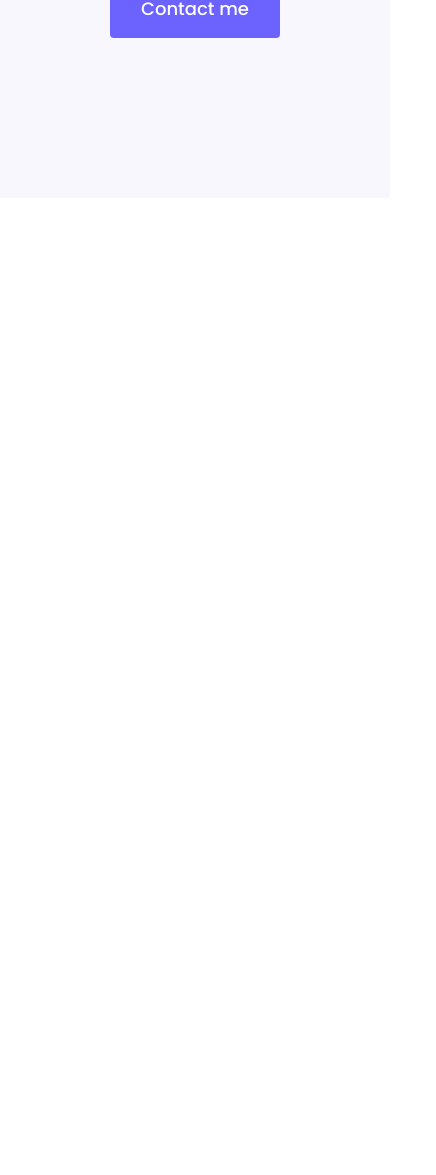
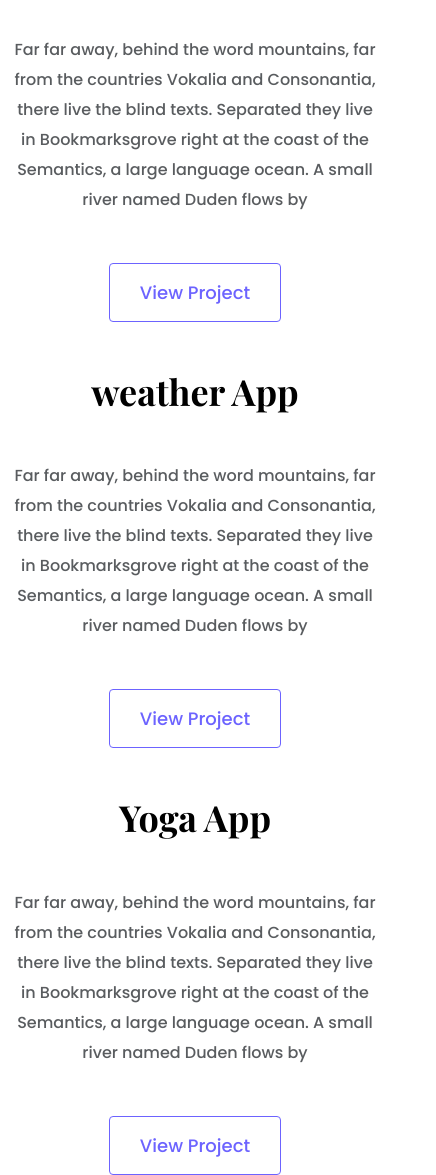
Before and after one commit to Inem19/Portfolio-project, a plain HTML site: page index.html in a window 390 px wide. Shown: the part 733-1908 px from the top of the page, 436 px wide, since content can reach past the window. Before the commit the page ends 931 px from the top, so only its background shows below. Drawn offline with nearby package versions, Linux system fonts and the light colour scheme.

Commit message:
added homepage content design

```diff
--- a/index.html
+++ b/index.html
@@ -30,12 +30,68 @@
   </head>
   <body>
     <div class="hero">
-      <p>👋 Hello, I'm</p>
+      <p>👋 Hello, I am</p>
       <h1>Aniebiet-abasi Akpan</h1>
       <h2 class="mb-5">Front-end developer based in United Kingdom</h2>
       <div>
         <a href="#" class="btn btn-branding">Contact me</a>
       </div>
     </div>
+    <p class="text-center m-5">
+      Featured Project which my best projects be choice to show
+    </p>
+    <div class="container">
+      <div class="row mb-5">
+        <div class="col d-none d-lg-block">
+          <img src="/images/Self-care.png" alt="" class="img-fluid" />
+        </div>
+        <div class="col">
+          <div class="project-description">
+            <h2 class="mb-5">Self-Care App</h2>
+            <p class="mb-5 text-muted">
+              Far far away, behind the word mountains, far from the countries
+              Vokalia and Consonantia, there live the blind texts. Separated
+              they live in Bookmarksgrove right at the coast of the Semantics, a
+              large language ocean. A small river named Duden flows by
+            </p>
+            <a href="" class="btn btn-branding-outline">View Project</a>
+          </div>
+        </div>
+      </div>
+      <div class="row mb-5">
+        <div class="col">
+          <div class="project-description">
+            <h2 class="mb-5">weather App</h2>
+            <p class="mb-5 text-muted">
+              Far far away, behind the word mountains, far from the countries
+              Vokalia and Consonantia, there live the blind texts. Separated
+              they live in Bookmarksgrove right at the coast of the Semantics, a
+              large language ocean. A small river named Duden flows by
+            </p>
+            <a href="" class="btn btn-branding-outline">View Project</a>
+          </div>
+        </div>
+        <div class="col d-none d-lg-block">
+          <img src="/images/Weather.png" alt="" class="img-fluid" />
+        </div>
+      </div>
+      <div class="row">
+        <div class="col d-none d-lg-block">
+          <img src="/images/Yoga.png.jpeg" alt="" class="img-fluid" />
+        </div>
+        <div class="col">
+          <div class="project-description">
+            <h2 class="mb-5">Yoga App</h2>
+            <p class="mb-5 text-muted">
+              Far far away, behind the word mountains, far from the countries
+              Vokalia and Consonantia, there live the blind texts. Separated
+              they live in Bookmarksgrove right at the coast of the Semantics, a
+              large language ocean. A small river named Duden flows by
+            </p>
+            <a href="" class="btn btn-branding-outline">View Project</a>
+          </div>
+        </div>
+      </div>
+    </div>
   </body>
 </html>
--- a/styles/portfolio.css
+++ b/styles/portfolio.css
@@ -22,10 +22,17 @@ h6 {
 
 h1 {
   font-size: 96px;
+  line-height: 1.5;
+}
+
+h2 {
+  font-size: 64px;
 }
 
 p {
   font-weight: normal;
+  font-size: 16px;
+  line-height: 30px;
 }
 
 .hero {
@@ -44,7 +51,7 @@ p {
 .hero h2 {
   font-family: var(--heading-font-family);
   font-weight: normal;
-  line-height: 2;
+  line-height: 1.5;
   font-size: 24px;
 }
 
@@ -56,3 +63,37 @@ p {
   line-height: 27px;
   padding: 15px 30px;
 }
+
+.btn-branding-outline {
+  color: var(--branding-color);
+  border: 1px solid var(--branding-color);
+  border-radius: 4px;
+  font-size: 18px;
+  line-height: 27px;
+  padding: 15px 30px;
+}
+
+.project-description {
+  padding: 120px 60px;
+}
+
+@media (max-width: 900px) {
+  h1 {
+    font-size: 36px;
+    line-height: 2;
+  }
+
+  h2 {
+    font-size: 36px;
+    text-align: center;
+  }
+
+  .hero {
+    padding: 80px 20px;
+  }
+
+  .project-description {
+    padding: 0;
+    text-align: center;
+  }
+}
```
Also changed, not shown: images/Self-care.png (added), images/Weather.png (added), images/Yoga.png.jpeg (added).
